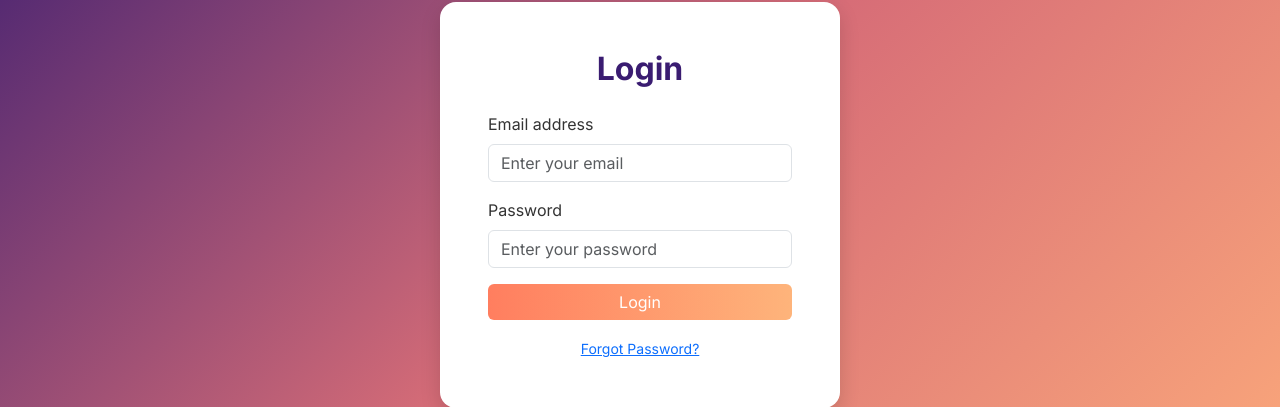
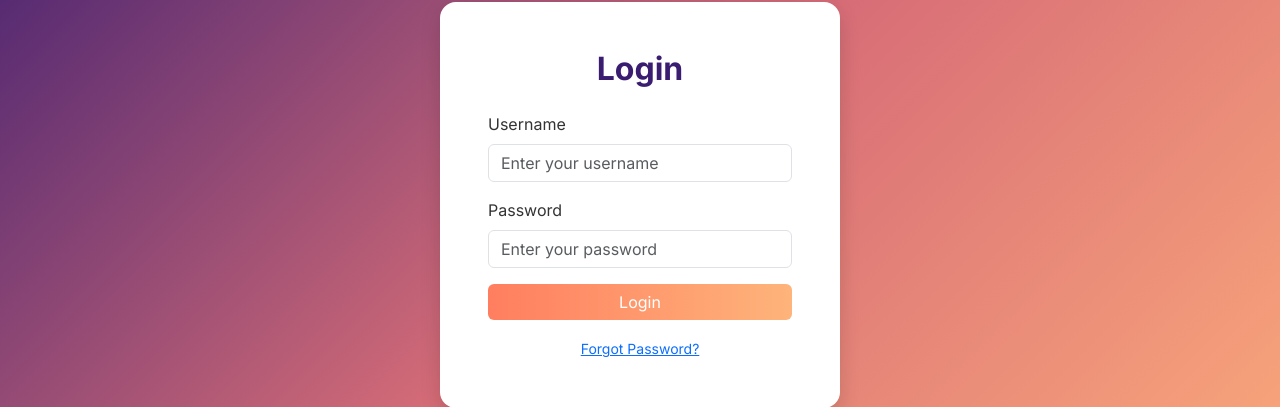
Before and after one commit to theworstofall/Web, a Flask app: page /login in a window 1280 px wide. Shown: the part 190-597 px from the top of the page. Run offline with Flask 3, Linux system fonts and the light colour scheme; parts of the project's set-up code (start-up, migrations or seed data) failed here and were passed over.

Commit message:
username

```diff
--- a/templates/login.html
+++ b/templates/login.html
@@ -28,14 +28,22 @@
       <h2 class="card-title text-center mb-4">Login</h2>
       <form method="POST" action="{{ url_for('login') }}">
         <div class="mb-3">
-          <label for="email" class="form-label">Email address</label>
-          <input type="email" class="form-control" id="email" name="email"
-                 placeholder="Enter your email" required>
+          <label for="username" class="form-label">Username</label>
+          <input type="text"
+                 class="form-control"
+                 id="username"
+                 name="username"
+                 placeholder="Enter your username"
+                 required>
         </div>
         <div class="mb-3">
           <label for="password" class="form-label">Password</label>
-          <input type="password" class="form-control" id="password" name="password"
-                 placeholder="Enter your password" required>
+          <input type="password"
+                 class="form-control"
+                 id="password"
+                 name="password"
+                 placeholder="Enter your password"
+                 required>
         </div>
         <button type="submit" class="btn btn-shiny w-100">Login</button>
       </form>
```
Also changed, not shown: 1 other file.
